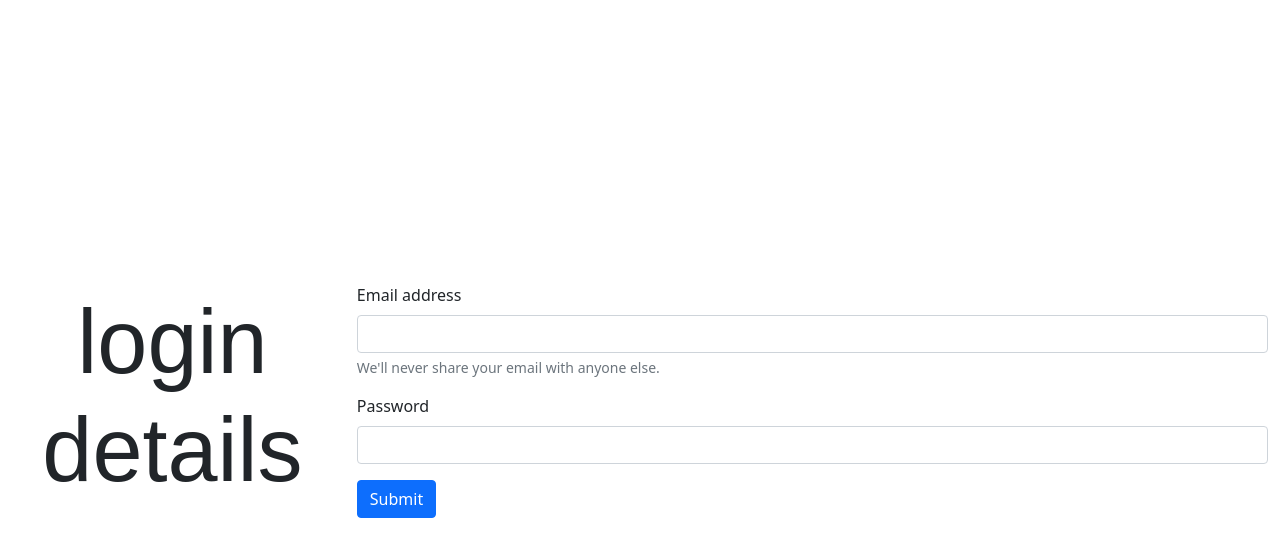
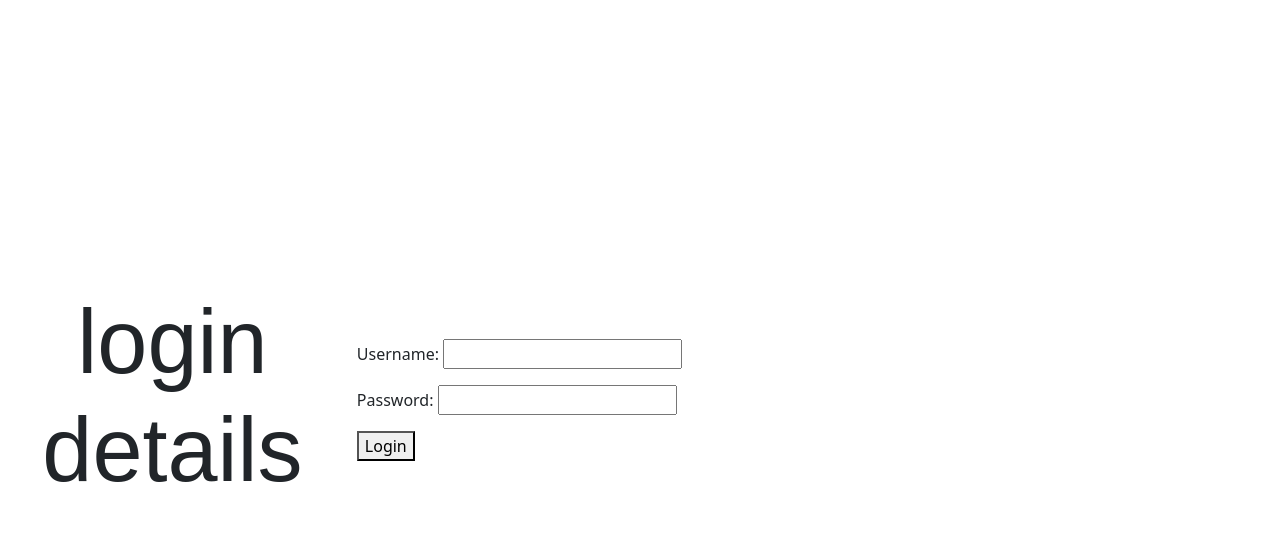
Before and after one commit to trevor-ngugi/133996, a Django app: page /gum-scan/login/ in a window 1280 px wide. Shown: the top 557 px of the page. Run offline with Django 4.2, Linux system fonts and the light colour scheme.

Commit message:
added working login

```diff
--- a/DentalProject/gumScanApp/forms.py
+++ b/DentalProject/gumScanApp/forms.py
@@ -6,3 +6,7 @@ class RegistrationForm(UserCreationForm):
     class Meta:
         model = CustomUser
         fields = ('first_name', 'last_name', 'date_of_birth', 'email', 'role', 'username', 'password1', 'password2')
+
+class LoginForm(forms.Form):
+    username = forms.CharField()
+    password = forms.CharField(widget=forms.PasswordInput)
--- a/DentalProject/gumScanApp/templates/authCustom/login.html
+++ b/DentalProject/gumScanApp/templates/authCustom/login.html
@@ -11,7 +11,7 @@
 {% block body %}
 <h1> login details</h1>
 <div class="container">
-    <form>
+    <!-- <form>
 
 
         <div class="mb-3">
@@ -24,7 +24,14 @@
           <input type="password" class="form-control" id="exampleInputPassword1">
         </div>
         <button type="submit" class="btn btn-primary">Submit</button>
-      </form>
+      </form> -->
+      <form method="post">
+        {% csrf_token %}
+
+        {{ form.as_p }}
+
+        <button type="submit">Login</button>
+    </form>
 </div>
 
 
--- a/DentalProject/gumScanApp/views.py
+++ b/DentalProject/gumScanApp/views.py
@@ -1,7 +1,7 @@
 from django.shortcuts import render,redirect
 from django.http import HttpResponse
-from .forms import RegistrationForm
-from django.contrib.auth import login
+from .forms import RegistrationForm,LoginForm
+from django.contrib.auth import login,authenticate,logout
 # Create your views here.
 
 def index(request):
@@ -19,7 +19,18 @@ def register_request(request):
     return render(request, "authCustom/register.html", {'form': form})
 
 def login_request(request):
-    return render(request, "authCustom/login.html")#
+    if request.method == 'POST':
+        form = LoginForm(request.POST)
+        if form.is_valid():
+            username = form.cleaned_data['username']
+            password = form.cleaned_data['password']
+            user = authenticate(username=username, password=password)
+            if user is not None:
+                login(request, user)
+                return redirect('home')  # Redirect to the home page
+    else:
+        form = LoginForm()
+    return render(request, "authCustom/login.html",{'form': form})#
 
 def home(request):
     return render(request, "home/home.html")
```
Also changed, not shown: DentalProject/db.sqlite3.
